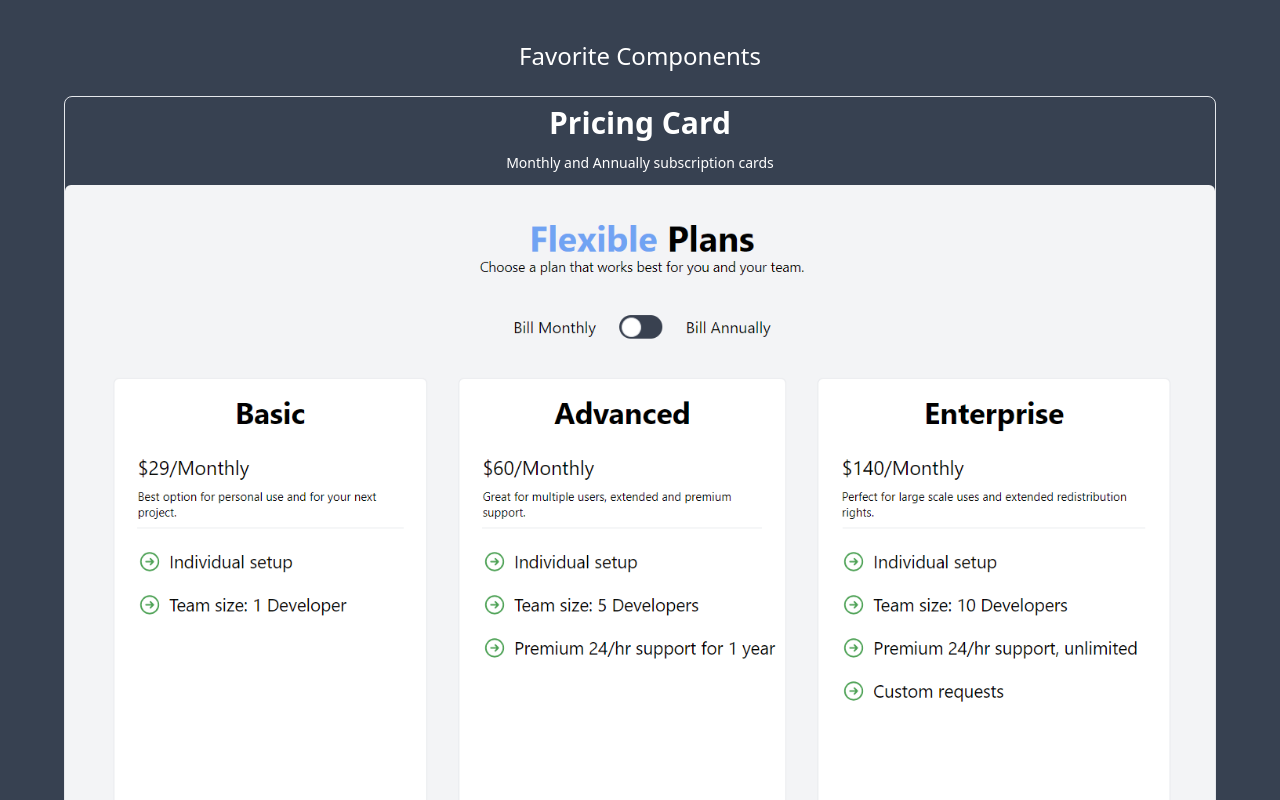
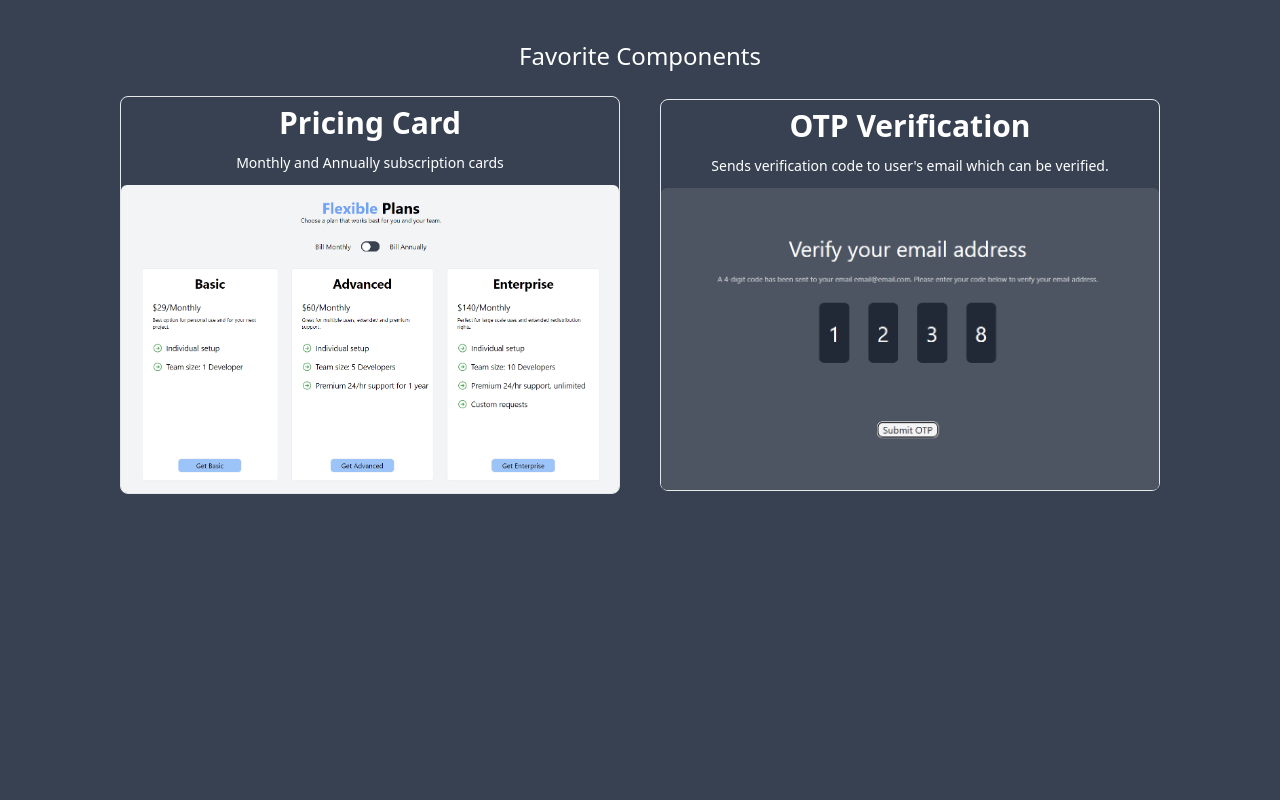
Before and after one commit to Parker-Archibald/favorite_components, a Next.js app: page / in a window 1280 px wide. Built offline with nearby package versions, Linux system fonts and the light colour scheme.

Commit message:
finished OTP

```diff
--- a/components/Components.js
+++ b/components/Components.js
@@ -1,9 +1,16 @@
+import {useRouter} from "next/router";
 
+const Components = ({title, image, desc, link}) => {
 
-const Components = ({title, image, desc}) => {
+    const router = useRouter();
+
+    const handleRedirect = () => {
+        router.push(`${link}`)
+    }
+
     return (
-        <div className="flex flex-col space-y-3 text-center mt-6 w-[90%] border
-        rounded-lg">
+        <div className="flex flex-col space-y-3 text-center mt-6 w-[400px] border
+        rounded-lg hover:cursor-pointer md:w-[500px]" onClick={handleRedirect}>
             <h2 className="text-3xl font-bold mt-2">{title}</h2>
             <div className="text-sm">{desc}</div>
             <img src={image} className="rounded-md"/>
--- a/package.json
+++ b/package.json
@@ -10,6 +10,7 @@
   },
   "dependencies": {
     "@heroicons/react": "^2.0.18",
+    "emailjs-com": "^3.2.0",
     "next": "13.4.7",
     "react": "18.2.0",
     "react-dom": "18.2.0"
--- a/pages/OTP.js
+++ b/pages/OTP.js
@@ -1,27 +1,30 @@
 import { useState, useEffect } from "react";
 import {useRouter} from "next/router";
+import emailjs from 'emailjs-com';
 
 const OTP = () => {
 
-    const {data} = useRouter();
-
-    useEffect(() => {
-        console.log(localStorage.getItem('code'))
-    }, [])
-
+    const router = useRouter();
+    const [email, setEmail] = useState();
+    const [code, setCode] = useState();
     const [first, setFirst] = useState();
     const [second, setSecond] = useState();
     const [third, setThird] = useState();
     const [fourth, setFourth] = useState();
+    const [matches, setMatches] = useState(false);
 
-    const emailNum = '1234';
+    useEffect(() => {
+        setEmail(localStorage.getItem('email'));
+        setCode(localStorage.getItem('code'));
+    }, [])
 
     // Checks if user inputted number matches and redirects to email verified page
     const verifyEmailNum = (e) => {
         e.preventDefault();
-        const OTP = first + second + third + fourth;
-        if(OTP === emailNum) {
-            alert('OTP matches')
+        // localStorage.clear();
+        let OTP =[first, second, third, fourth];
+        if(OTP == code) {
+            setMatches(true)
         }
         else {
             alert('OTP does not match')
@@ -32,34 +35,70 @@ const OTP = () => {
     const handleChange = (e) => {
         if(e.target.id === 'first') {
             setFirst(e.target.value)
+            if(document.getElementById('first').value.length === 1) {
+                document.getElementById('second').focus();
+            }
         }
         else if(e.target.id === 'second') {
             setSecond(e.target.value)
+            if(document.getElementById('second').value.length === 1) {
+                document.getElementById('third').focus();
+            }
         }
         else if(e.target.id === 'third') {
             setThird(e.target.value)
+            if(document.getElementById('third').value.length === 1) {
+                document.getElementById('fourth').focus();
+            }
         }
         else if(e.target.id === 'fourth') {
             setFourth(e.target.value)
         }
     }
 
+    const verifyAgain = () => {
+        router.push('/VerifyEmail')
+    }
+
+    const sendAgain = async () => {
+        let params = {
+            given_email: email,
+            message: code
+        }
+        await emailjs.send('service_u0fi91b', 'template_6tkf34g', params, 'AQipxXnwghBNBPHFh')
+        .then(response => console.log(response.status, response.text))
+    }
+
     return (
         <div className="bg-gray-600 h-[100vh] flex flex-col items-center justify-center">
+            {matches === true ?
+            (
+                <div className="text-white flex flex-col items-center">
+                    Your email has been verified!
+                    <button className="bg-gray-800 rounded-lg w-[100px] mt-10" onClick={verifyAgain}>Verify again</button>
+                </div>
+            ) : (
+                <div className="flex flex-col items-center justify-center">
                     <h2 className="text-center text-2xl text-white md:text-4xl">Verify your email address</h2>
                     <p className="text-gray-300 text-xs w-[60%] text-center mt-6 md:text-md">
-                A 4-digit code has been sent to your email email@email.com.
+                        A 4-digit code has been sent to your email {email}.
                         Please enter your code below to verify your email address.
                     </p>
                     <form className="flex flex-col items-center" onSubmit={verifyEmailNum}>
                         <div className="flex-row space-x-8 mt-8">
-                    <input required id='first' type='number' className="w-[50px] h-[100px] rounded-lg bg-gray-800 focus:border focus:outline-none text-white text-4xl text-center appearance:textfield] [&::-webkit-outer-spin-button]:appearance-none [&::-webkit-inner-spin-button]:appearance-none" onChange={handleChange}/>
-                    <input required id='second' type='number' className="w-[50px] h-[100px] rounded-lg bg-gray-800 focus:border focus:outline-none text-white text-4xl text-center appearance:textfield] [&::-webkit-outer-spin-button]:appearance-none [&::-webkit-inner-spin-button]:appearance-none" onChange={handleChange}/>
-                    <input required id='third' type='number' className="w-[50px] h-[100px] rounded-lg bg-gray-800 focus:border focus:outline-none text-white text-4xl text-center appearance:textfield] [&::-webkit-outer-spin-button]:appearance-none [&::-webkit-inner-spin-button]:appearance-none" onChange={handleChange}/>
-                    <input required id='fourth' type='number' className="w-[50px] h-[100px] rounded-lg bg-gray-800 focus:border focus:outline-none text-white text-4xl text-center appearance:textfield] [&::-webkit-outer-spin-button]:appearance-none [&::-webkit-inner-spin-button]:appearance-none" onChange={handleChange}/>
+                            <input required id='first' type='text' maxLength='1' className="w-[50px] h-[100px] rounded-lg bg-gray-800 focus:border focus:outline-none text-white text-4xl text-center " onChange={handleChange}/>
+                            <input required id='second' type='text' maxLength='1' className="w-[50px] h-[100px] rounded-lg bg-gray-800 focus:border focus:outline-none text-white text-4xl text-center " onChange={handleChange}/>
+                            <input required id='third' type='text' maxLength='1' className="w-[50px] h-[100px] rounded-lg bg-gray-800 focus:border focus:outline-none text-white text-4xl text-center " onChange={handleChange}/>
+                            <input required id='fourth' type='text' maxLength='1' className="w-[50px] h-[100px] rounded-lg bg-gray-800 focus:border focus:outline-none text-white text-4xl text-center" onChange={handleChange}/>
                         </div>
+
                         <button className="mt-[100px] rounded-lg bg-gray-100 w-[100px]">Submit OTP</button>
                     </form>
+                    <div className="flex mt-10">
+                        <button className="text-xs text-white" onClick={sendAgain}>Resend code</button>
+                    </div>
+                        </div>
+            )}
         </div>
     )
 }
--- a/pages/PricingCard.js
+++ b/pages/PricingCard.js
@@ -16,7 +16,7 @@ const PricingCard = () => {
     }
 
     return (
-        <div className="flex flex-col justify-center bg-gray-100 pb-6">
+        <div className="flex flex-col justify-center bg-gray-100 h-[100%] md:h-[100vh]">
             <div className="text-center">
                 <h1 className="font-bold text-4xl mt-10"><span className="text-blue-400">Flexible</span> Plans</h1>
                 <div className="w-[100%] flex justify-center"><div className="text-sm w-[50%]">Choose a plan that works best for you and your team.</div></div>
--- a/pages/VerifyEmail.js
+++ b/pages/VerifyEmail.js
@@ -1,5 +1,6 @@
-import { useState } from "react";
+import { useState, useEffect } from "react";
 import {useRouter} from "next/router";
+import emailjs from 'emailjs-com';
 
 const VerifyEmail = () => {
 
@@ -9,6 +10,15 @@ const VerifyEmail = () => {
     const [email, setEmail] = useState();
     const [emailNum, setEmailNum] = useState(1234)
 
+    useEffect(() => {
+        localStorage.clear();
+        let code = [];
+        for(let i = 4; i > 0; i--) {
+            code.push(Math.floor(Math.random() * 10))
+        }
+        setEmailNum(code);
+    }, [])
+
     const handleEmail = (e) => {
         setEmail(e.target.value)
     }
@@ -16,6 +26,13 @@ const VerifyEmail = () => {
     const handleSubmit = async (e) => {
         e.preventDefault();
         localStorage.setItem('code', emailNum)
+        localStorage.setItem('email', email);
+        let params = {
+            given_email: email,
+            message: emailNum
+        }
+        await emailjs.send('service_u0fi91b', 'template_6tkf34g', params, 'AQipxXnwghBNBPHFh')
+        .then(response => console.log(response.status, response.text))
         router.push('/OTP')
     }
 
@@ -23,7 +40,7 @@ const VerifyEmail = () => {
         <div className="bg-gray-600 h-[100vh] flex flex-col items-center justify-center text-white">
             <h2 className="text-2xl mb-4">Verify your email:</h2>
             <form className="flex flex-col space-y-4 items-center" onSubmit={handleSubmit}>
-                <input type='email' placeholder="Your Email" className="indent-2 text-black focus:outline-none" onChange={handleEmail}/>
+                <input required type='email' placeholder="Your Email" className="indent-2 text-black focus:outline-none" onChange={handleEmail}/>
                 <button type='submit' className="bg-gray-800 rounded-lg w-[150px]">Verify email</button>
             </form>
         </div>
--- a/pages/index.js
+++ b/pages/index.js
@@ -7,11 +7,11 @@ export default function Home() {
       <header className="text-center mt-10 text-2xl">
         Favorite Components
       </header>
-        <div className="flex flex-col items-center">
+        <div className="flex flex-col items-center md:flex-row md:space-x-10 mx-10 justify-center flex-wrap">
           <Components title={'Pricing Card'} image={'/pricingcard.png'}
-          desc={'Monthly and Annually subscription cards'}/>
+          desc={'Monthly and Annually subscription cards'} link='/PricingCard'/>
           <Components title={'OTP Verification'} image={'/otpverification.png'}
-          desc={"Sends verification code to user's email which they can then verify."}/>
+          desc={"Sends verification code to user's email which can be verified."} link='/VerifyEmail'/>
         </div>
     </div>
   )
```
Also changed, not shown: 1 other file (tests, documents, lock files or other folders). Lines whose indentation alone changed are shown as unchanged.
